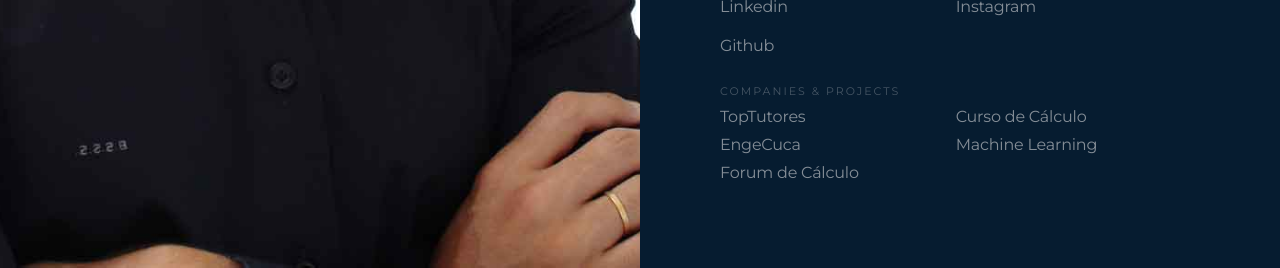
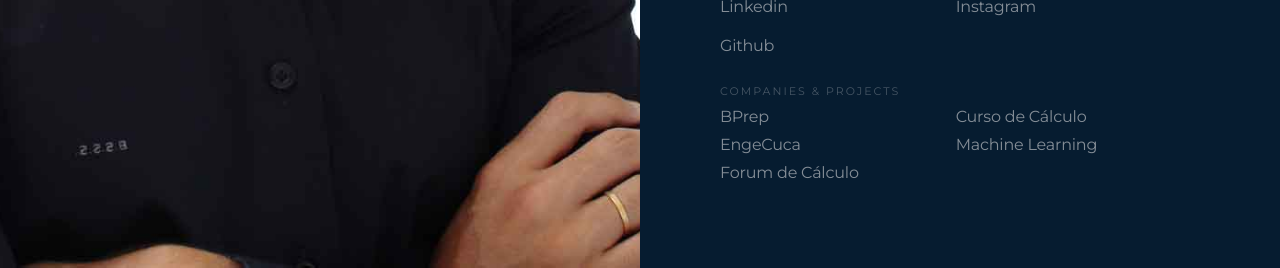
Before and after one commit to bru1987/bru1987.github.io, a Jekyll site: the page built from index.html, in a window 1280 px wide. Shown: the part 959-1227 px from the top of the page. Built offline with Jekyll 4.4.1, drawn with Linux system fonts in a browser that asks for light colours.

Commit message:
Update index.html

```diff
--- a/index.html
+++ b/index.html
@@ -92,7 +92,7 @@
 					<h3>Companies & Projects</h3>
 
 					<ul id="projects">
-						<li><a href="http://www.toptutores.com.br">TopTutores</a></li>
+						<li><a href="http://www.bprep.com.br">BPrep</a></li>
 						<li><a href="http://www.cursodecalculo.com.br">Curso de Cálculo</a></li>
 						<li><a href="http://www.engecuca.com.br">EngeCuca</a></li>
 						<li><a href="http://www.cursodecalculo.com.br">Machine Learning</a></li>
```
